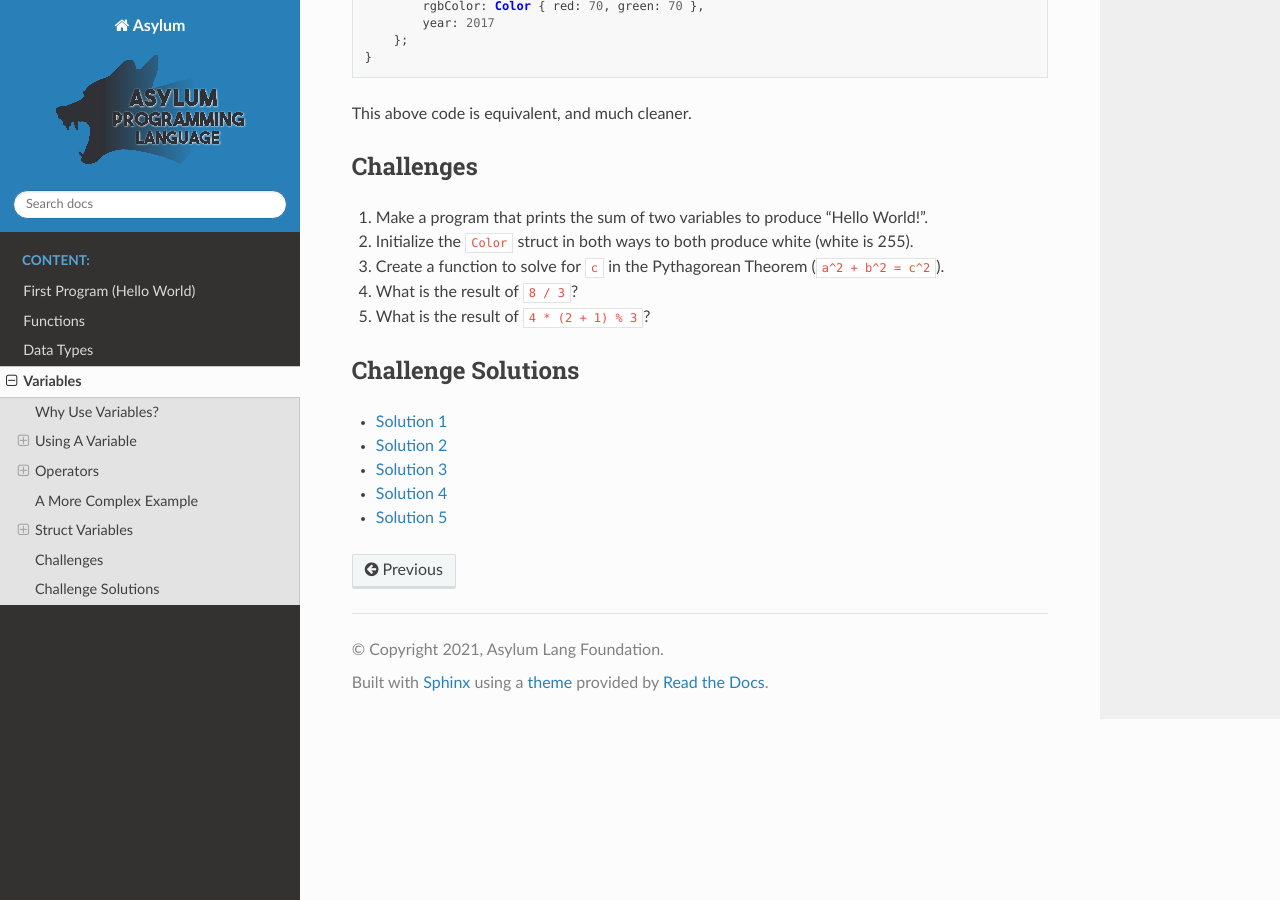
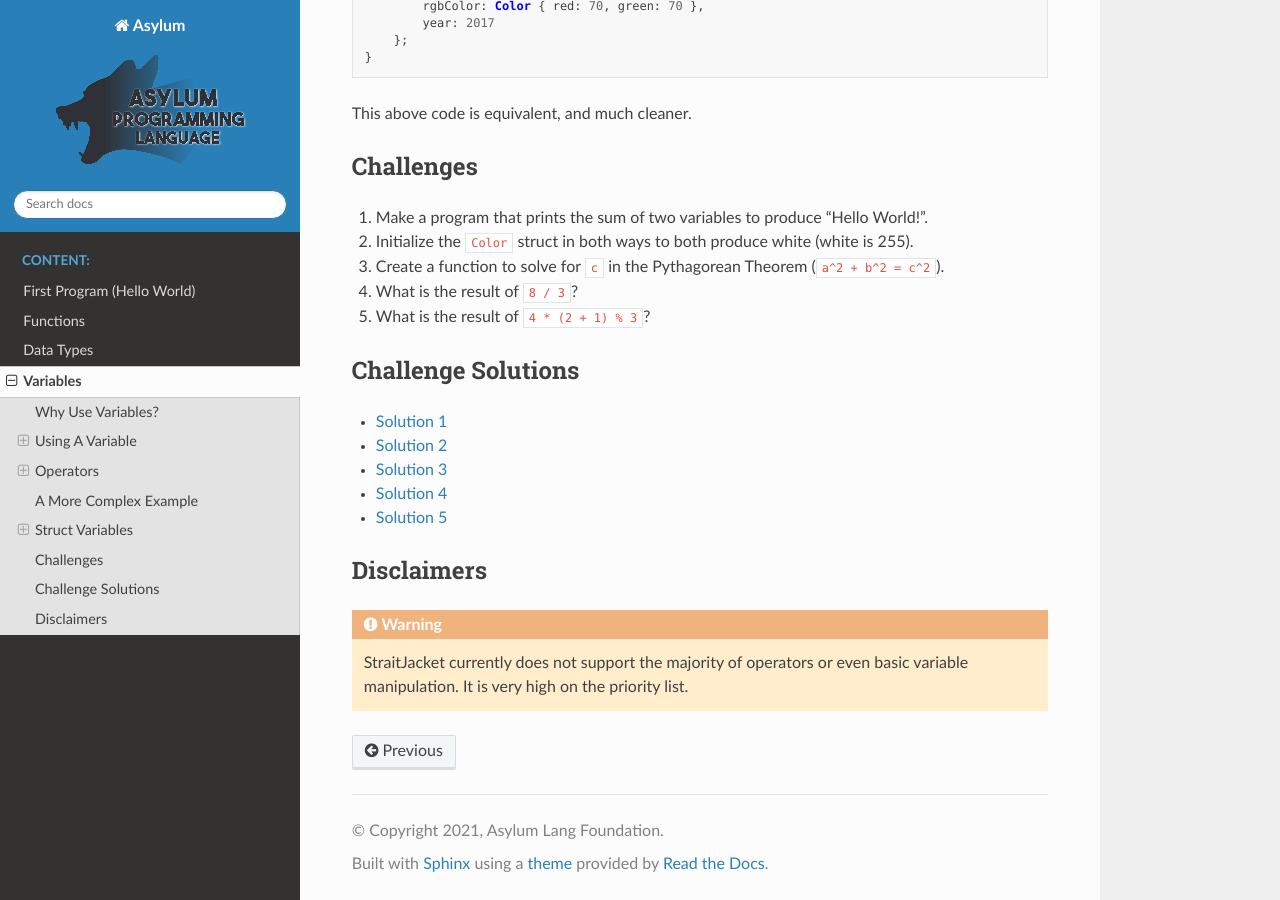
Before and after one commit to Asylum-Lang-Foundation/Manual, a Sphinx documentation site: the page built from source/walkthrough/variables.md, in a window 1280 px wide and 900 px high, scrolled down 6068 px. Built offline with Sphinx 7.4.7 and the Read the Docs theme 2.0.0, drawn with Linux system fonts in a browser that asks for light colours.

Commit message:
Add Disclaimer
StraitJacket really can't do anything at the moment, can it.

````diff
--- a/source/walkthrough/variables.md
+++ b/source/walkthrough/variables.md
@@ -217,3 +217,8 @@ This above code is equivalent, and much cleaner.
 * [Solution 3](solutions/variables3.md)
 * [Solution 4](solutions/variables4.md)
 * [Solution 5](solutions/variables5.md)
+
+## Disclaimers
+```{warning}
+StraitJacket currently does not support the majority of operators or even basic variable manipulation. It is very high on the priority list.
+```
````
